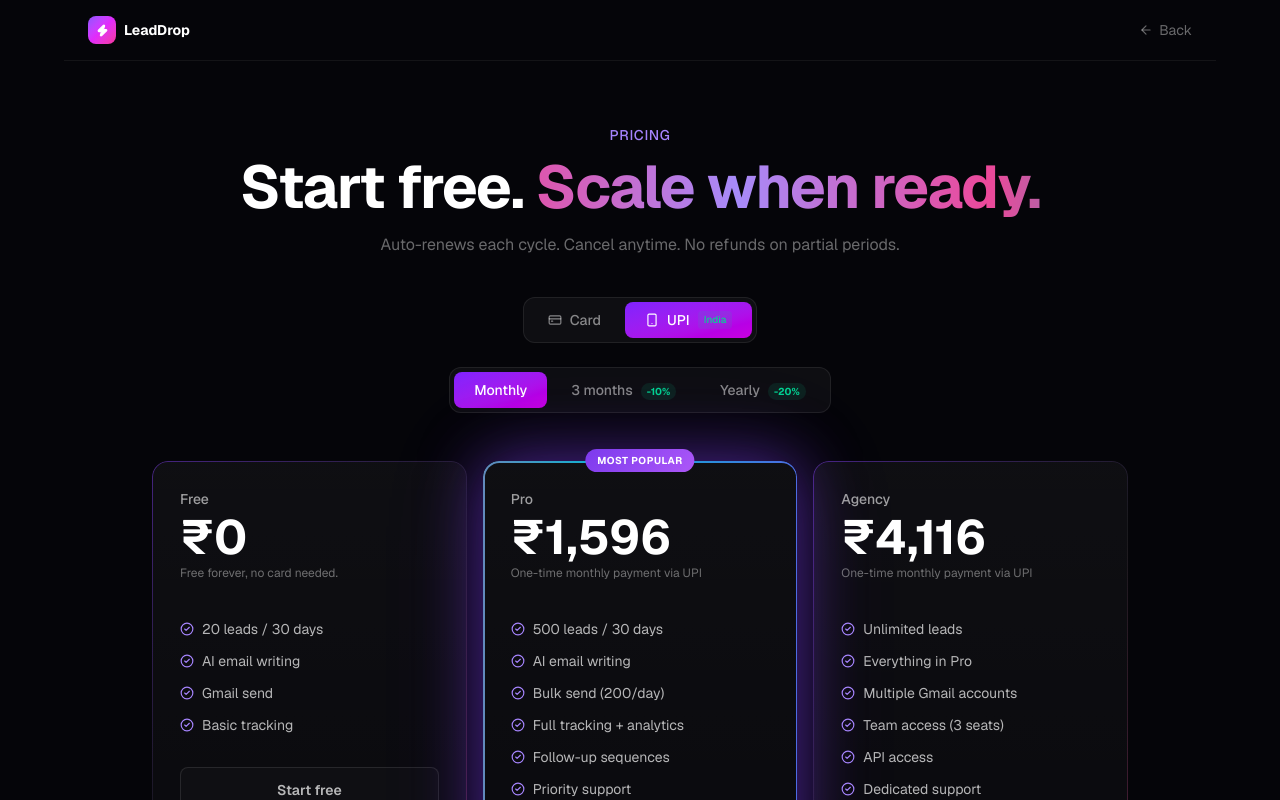
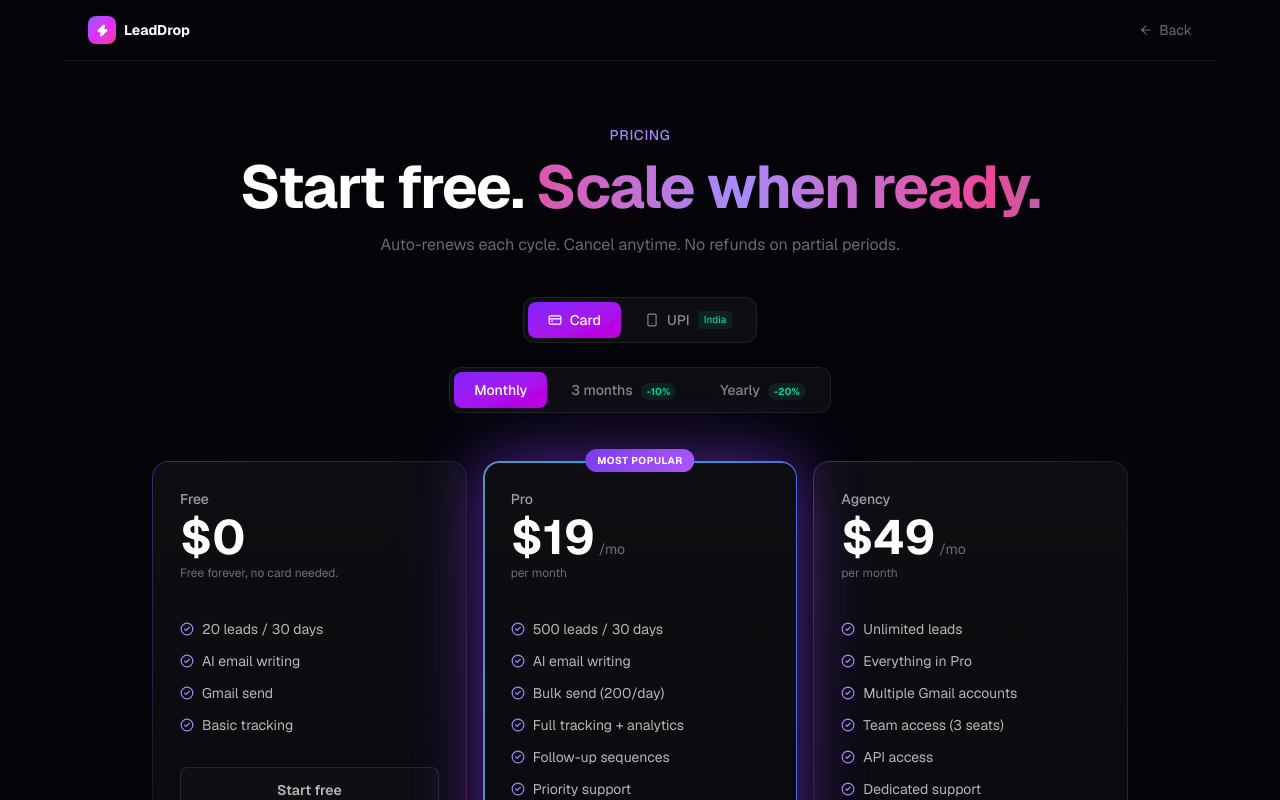
Before and after one commit to anikmarketing07-lang/Paradrop, a Next.js app: page /pricing in a window 1280 px wide. Shown: the top 800 px of the page. Built offline with nearby package versions, Linux system fonts and the light colour scheme.

Commit message:
Auto-detect region for payment method: India -> UPI/INR, others -> Card/USD

```diff
--- a/app/pricing/page.tsx
+++ b/app/pricing/page.tsx
@@ -1,6 +1,6 @@
 "use client";
 
-import { useState } from "react";
+import { useState, useEffect } from "react";
 import Link from "next/link";
 import { Zap, ArrowLeft, Loader2, CheckCircle2, RefreshCw, CreditCard, Smartphone } from "lucide-react";
 
@@ -85,6 +85,21 @@ export default function PricingPage() {
   const [payMethod, setPayMethod] = useState<PayMethod>("upi");
   const [showUpiModal, setShowUpiModal] = useState<{ plan: Plan; price: ReturnType<typeof calculatePrice> } | null>(null);
 
+  useEffect(() => {
+    try {
+      const tz = Intl.DateTimeFormat().resolvedOptions().timeZone || "";
+      const lang = (typeof navigator !== "undefined" ? navigator.language : "") || "";
+      const isIndia =
+        tz === "Asia/Kolkata" ||
+        tz === "Asia/Calcutta" ||
+        lang.toLowerCase().endsWith("-in") ||
+        lang.toLowerCase().startsWith("hi");
+      setPayMethod(isIndia ? "upi" : "card");
+    } catch {
+      // fallback stays UPI
+    }
+  }, []);
+
   async function handleCardCheckout(plan: string) {
     setLoading(plan);
     try {
@@ -102,21 +117,17 @@ export default function PricingPage() {
         window.location.href = "/sign-in";
         return;
       }
-      // Card path not configured — switch to UPI automatically
+      // Card path not configured — offer UPI fallback
       const planObj = plans.find((p) => p.stripePlan === plan);
-      if (planObj) {
+      if (planObj && confirm("Card payments are launching soon.\n\nWant to pay via UPI (India) instead?\n\nOr email hello@leaddrop.io to get notified.")) {
         setPayMethod("upi");
         openUpiModal(planObj);
-      } else {
-        alert(data.error || "Card payments unavailable. Please use UPI.");
       }
     } catch {
       const planObj = plans.find((p) => p.stripePlan === plan);
-      if (planObj) {
+      if (planObj && confirm("Card payments are launching soon.\n\nWant to pay via UPI (India) instead?")) {
         setPayMethod("upi");
         openUpiModal(planObj);
-      } else {
-        alert("Card payments unavailable. Please use UPI.");
       }
     } finally {
       setLoading(null);
```
